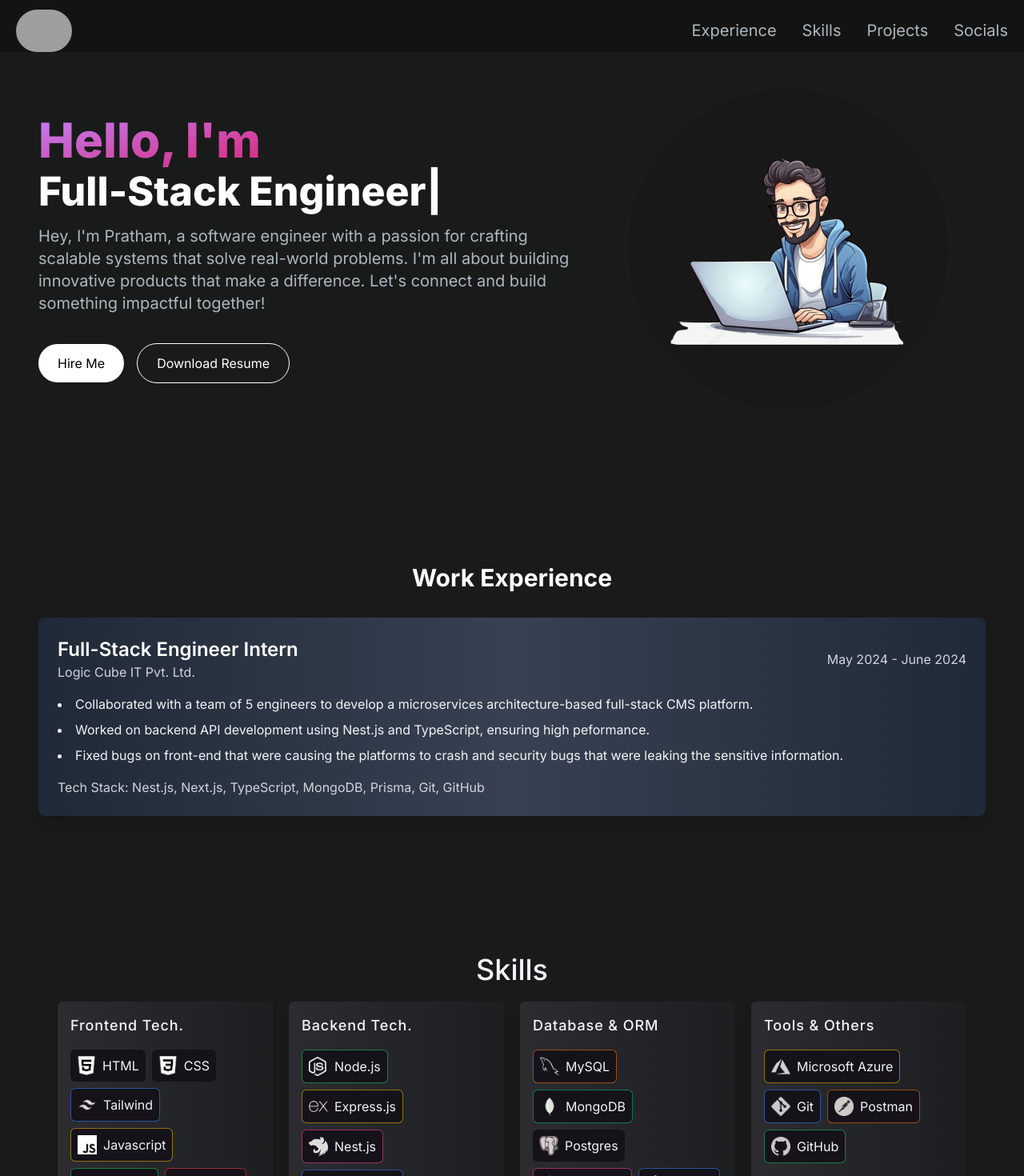
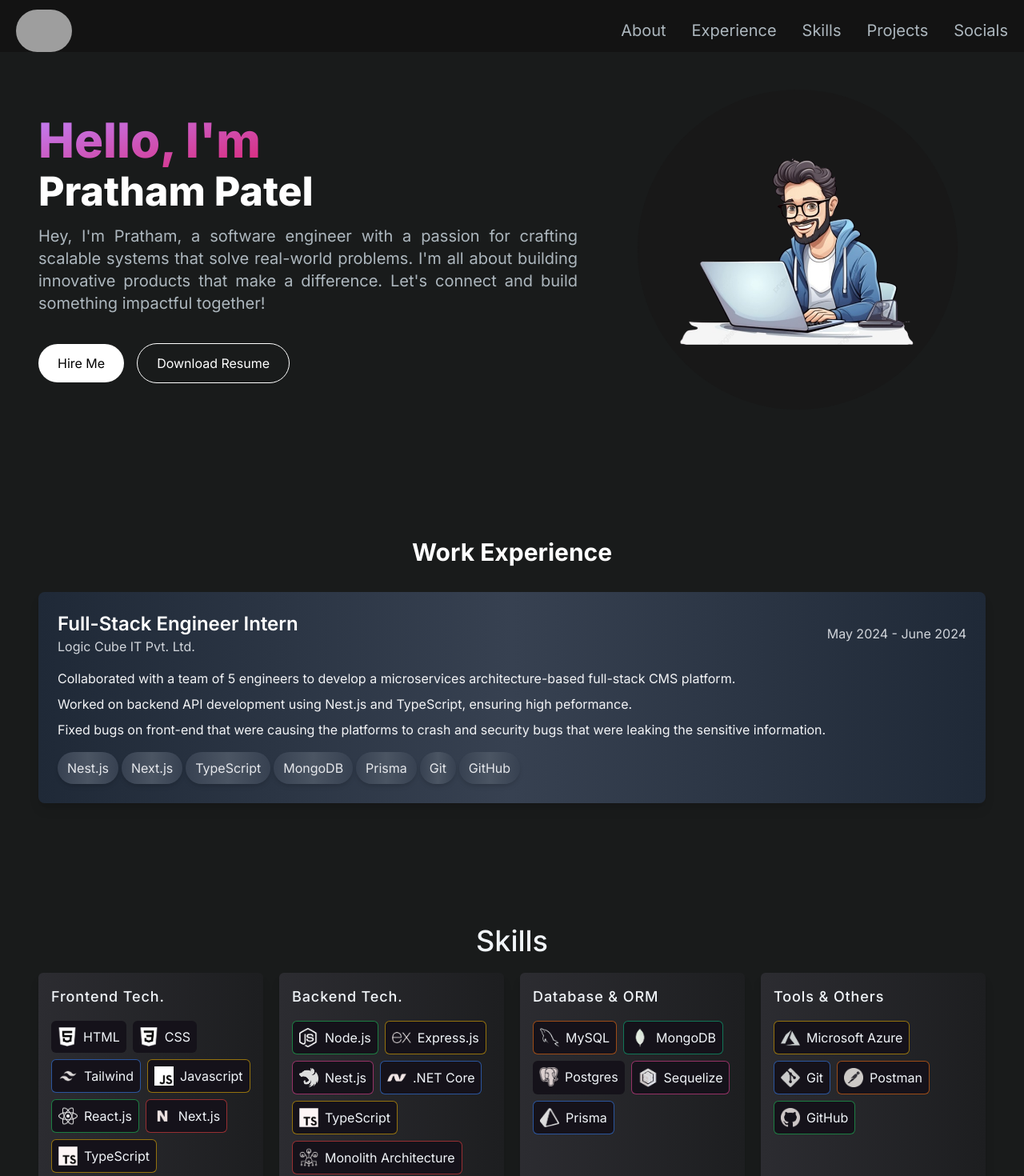
Before and after one commit to PrathamPatel010/Developer-Portfolio-2.0, a Next.js app: page / in a window 1280 px wide. Shown: the top 1470 px of the page at 80% size. Built offline with nearby package versions, Linux system fonts and the light colour scheme; grey boxes are pictures that could not be loaded.

Commit message:
modified layout,removed unnecessary paddings

```diff
--- a/src/app/components/Footer.jsx
+++ b/src/app/components/Footer.jsx
@@ -4,27 +4,51 @@ import Link from "next/link";
 const Footer = () => {
     return (
         <>
-            <section id="socials" className="text-slate-100 pb-5 pt-10 md:pt-20 bg-gradient-to-r from-[#191b1b] via-gray-900 to-black">
+           <section id="socials" className="text-slate-100 py-10 md:py-15 bg-gradient-to-b from-[#141517] via-[#101112] to-[#0b0b0c] border-t border-gray-700">
                 <div className="text-center">
-                    <h1 className="text-3xl font-bold text-center">Let&apos;s Connect on Socials</h1>
+                    <h1 className="text-3xl font-bold mb-6 text-slate-100">
+                        Let&apos;s Connect on Socials
+                    </h1>
                 </div>
-                <div className="mt-5 socials flex flex-row justify-center gap-4 text-4xl">
-                    <Link className={'p-2 hover:bg-purple-800 text-white rounded-md'} href="https://github.com/PrathamPatel010" target={'_blank'} rel={'noopener noreferrer'}>
-                        <BsGithub />
+
+                <div className="mt-5 flex justify-center gap-6 text-4xl">
+                    {/* GitHub Link */}
+                    <Link
+                        href="https://github.com/PrathamPatel010"
+                        target="_blank"
+                        rel="noopener noreferrer"
+                        className="p-3 rounded-full transition-all duration-300 transform hover:scale-110 hover:bg-slate-300 hover:text-gray-800"
+                    >
+                        <BsGithub/>
                     </Link>
-                    <Link className={'p-2 hover:bg-purple-800 text-white rounded-md'} href="https://www.linkedin.com/in/pratham-patel-08865821b" target={'_blank'} rel={'noopener noreferrer'}>
-                        <BsLinkedin />
+
+                    {/* LinkedIn Link */}
+                    <Link
+                        href="https://www.linkedin.com/in/pratham-patel-08865821b"
+                        target="_blank"
+                        rel="noopener noreferrer"
+                        className="p-3 rounded-full transition-all duration-300 transform hover:scale-110 hover:bg-slate-300 hover:text-gray-800"
+                    >
+                        <BsLinkedin/>
                     </Link>
-                    <Link className={'p-2 hover:bg-purple-800 text-white rounded-md'} href="https://twitter.com/Prathamtwts" target={'_blank'} rel={'noopener noreferrer'}>
-                        <BsTwitterX />
+
+                    {/* TwitterX Link */}
+                    <Link
+                        href="https://twitter.com/Prathamtwts"
+                        target="_blank"
+                        rel="noopener noreferrer"
+                        className="p-3 rounded-full transition-all duration-300 transform hover:scale-110 hover:bg-slate-300 hover:text-gray-800"
+                    >
+                        <BsTwitterX/>
                     </Link>
                 </div>
-                <div className="pt-5 text-slate-500 text-center">
-                    <small>©Copyright 2024-Pratham Patel. All rights reserved.</small>
+
+                <div className="pt-6 text-slate-500 text-center text-sm">
+                    <small>© 2024 Pratham Patel. All rights reserved.</small>
                 </div>
             </section>
         </>
-    )
-}
+    );
+};
 
 export default Footer;
--- a/src/app/components/HeroSection.jsx
+++ b/src/app/components/HeroSection.jsx
@@ -1,58 +1,65 @@
 "use client";
-import { TypeAnimation } from 'react-type-animation';
+import { TypeAnimation } from "react-type-animation";
 import Image from "next/image";
-import { about } from '../data';
+import { about } from "../data";
 
 const HeroSection = () => {
-
   return (
-        <section id={'hero'}>
-            <div className={'grid grid-cols-1 lg:grid-cols-12'}>
-                <div className={'col-span-7 place-self-center text-center sm:text-left'}>
-                    <h1 className={'text-white mb-4 text-4xl sm:text-5xl lg:text-6xl font-extrabold'}>
-                        <span className={'text-transparent bg-clip-text bg-gradient-to-br from-purple-400 to-pink-600'}>
-                            Hello, I&apos;m {" "}
+    <section id={"hero"}>
+      <div className="grid grid-cols-1 md:grid-cols-2 sm:gap-x-10 lg:grid-cols-12">
+        <div className="col-span-1 md:order-2 lg:col-span-5 place-self-center mt-4 lg:mt-0">
+          <div className="relative rounded-full bg-[#181818] w-[250px] h-[250px] lg:w-[400px] lg:h-[400px]">
+            <Image
+              className="absolute transform -translate-x-1/2 -translate-y-1/2 top-1/2 left-1/2"
+              src={"/images/hero-img.webp"}
+              width={300}
+              height={300}
+              alt={"hero-img-webp"}
+            />
+          </div>
+        </div>
+        <div className="col-span-1 md:order-1 lg:col-span-7 place-self-center text-center sm:text-left">
+          <h1 className="text-white mb-4 text-4xl sm:text-5xl lg:text-6xl font-extrabold">
+            <span className="text-transparent bg-clip-text bg-gradient-to-br from-purple-400 to-pink-600">
+              Hello, I&apos;m{" "}
             </span>
             <br />
             <TypeAnimation
-                            sequence={[
-                                'Pratham Patel',
-                                1000,
-                                'Backend Engineer',
-                                1000,
-                                'Full-Stack Engineer',
-                                1000,
-                                'Software Engineer',
-                                1000
-                            ]}
+              sequence={["Pratham Patel", 1000, "Full-Stack Engineer", 1000]}
               wrapper="span"
               speed={50}
-                            style={{ fontSize: '50px', display: 'inline-block' }}
+              style={{ fontSize: "50px", display: "inline-block" }}
               repeat={Infinity}
             />
           </h1>
-                    <p className={'text-[#ADB7BE] mb-6 text-base sm:text-lg lg:text-xl'}>
+          <p className="text-[#ADB7BE] mb-6 text-base sm:text-lg lg:text-xl text-justify">
             {about}
           </p>
           <div>
-                        <button onClick={() => (window.location.href = 'mailto:prathampatel0221@gmail.com?subject=Hire%20Me&body=I%20am%20interested%20in%20working%20with%20you!')} className={'px-6 py-3 w-full sm:w-fit rounded-full mr-4 text-black bg-white hover:bg-slate-400'}>
+            <button
+              onClick={() =>
+                (window.location.href =
+                  "mailto:prathampatel0221@gmail.com?subject=Hire%20Me&body=I%20am%20interested%20in%20working%20with%20you!")
+              }
+              className="px-6 py-3 w-full sm:w-fit rounded-full mr-4 text-black bg-white hover:bg-slate-400"
+            >
               Hire Me
             </button>
-                        <a href={'/PrathamPatel_Resume.pdf'} download={'PrathamPatel_Resume'} rel={"noopener noreferrer"} target={'_blank'}>
-                            <button className={'px-6 py-3 w-full sm:w-fit rounded-full text-white border border-white bg-transparent hover:bg-slate-500 mt-3'}>
+            <a
+              href={"/PrathamPatel_Resume.pdf"}
+              download={"PrathamPatel_Resume"}
+              rel="noopener noreferrer"
+              target="_blank"
+            >
+              <button className="px-6 py-3 w-full sm:w-fit rounded-full text-white border border-white bg-transparent hover:bg-slate-500 mt-3">
                 Download Resume
               </button>
             </a>
           </div>
         </div>
-                <div className={'col-span-5 place-self-center mt-4 lg:mt-0'}>
-                    <div className={'relative rounded-full bg-[#181818] w-[250px] h-[250px] lg:w-[400px] lg:h-[400px]'}>
-                        <Image className={'absolute transform -translate-x-1/2 -translate-y-1/2 top-1/2 left-1/2'} src={'/images/hero-img.webp'} width={'300'} height={'300'} alt={'hero-img-webp'} />
-                    </div>
-                </div>
       </div>
     </section>
-    )
-}
+  );
+};
 
 export default HeroSection;
--- a/src/app/components/MenuOverlay.jsx
+++ b/src/app/components/MenuOverlay.jsx
@@ -2,6 +2,7 @@ import React from 'react';
 
 const MenuOverlay = ({ links }) => {
     const handleClick = (href) => {
+        if(href=="/") return;
         const target = document.querySelector(href);
         if (target) {
             target.scrollIntoView({ behavior: 'smooth' });
--- a/src/app/components/Navbar.jsx
+++ b/src/app/components/Navbar.jsx
@@ -8,6 +8,10 @@ import Image from "next/image";
 
 const Navbar = () => {
     const navLinks = [
+        {
+            title: 'About',
+            href: '/'
+        },
         {
             title: 'Experience',
             href: '#experience',
--- a/src/app/components/SkillsSection.jsx
+++ b/src/app/components/SkillsSection.jsx
@@ -3,8 +3,8 @@ import TechCard from './Cards/TechCard';
 
 const SkillsSection = () => {
     return (
-        <section className={'text-slate-100 pt-5'} id={'skills'}>
-            <div className="col-span-2 p-6 md:col-span-2 lg:col-span-3 mt-0 md:mt-24">
+        <section className={'pt-10 text-slate-100 md:mt-20 md:pt-16'} id={'skills'}>
+            <div className="col-span-2 md:col-span-2 lg:col-span-3">
                 <div className="text-4xl text-center font-medium mt-2 mb-5">
                     Skills
                 </div>
--- a/src/app/components/WorkExperience.jsx
+++ b/src/app/components/WorkExperience.jsx
@@ -1,27 +1,51 @@
-import React from 'react';
-import { workExperience } from '../data';
+import React from "react";
+import { workExperience } from "../data";
 
 const WorkExperience = () => {
   return (
-        <section id={'experience'} className="mt-20 pt-14 md:mt-24 md:pt-24">
-            <h2 className="text-3xl font-bold text-center text-white mb-8">Work Experience</h2>
+    <section
+      id={"experience"}
+      className="mt-20 pt-15 md:mt-20 md:pt-20 text-justify"
+    >
+      <h2 className="text-3xl font-bold text-center text-white mb-8">
+        Work Experience
+      </h2>
       {workExperience.map((experience, index) => (
-                <div key={index} className="bg-gradient-to-r from-gray-800 via-gray-700 to-gray-800 rounded-lg p-6 mb-6 shadow-lg">
+        <div
+          key={index}
+          className="bg-gradient-to-r from-gray-800 via-gray-700 to-gray-800 rounded-lg p-6 mb-6 shadow-lg"
+        >
           <div className="flex flex-col md:flex-row justify-between items-start md:items-center">
             <div>
-                            <h3 className="text-2xl font-semibold text-white">{experience.roleName}</h3>
+              <h3 className="text-2xl font-semibold text-white">
+                {experience.roleName}
+              </h3>
               <p className="text-gray-300">{experience.company}</p>
             </div>
             <div className="mt-2 md:mt-0">
               <p className="text-gray-300">{experience.timeline}</p>
             </div>
           </div>
-                    <ul className="list-disc list-inside mt-4 text-gray-100">
+          <ul className="list-image-none list-inside mt-4 text-gray-100">
             {experience.description.map((desc, i) => (
-                            <li key={i} className="mt-2">{desc}</li>
+              <li key={i} className="mt-2">
+                {desc}
+              </li>
             ))}
           </ul>
-                    <p className="text-gray-300 mt-4">Tech Stack: {experience.techStack.join(', ')}</p>
+
+          <div className="pt-4 flex flex-wrap gap-x-1 gap-y-1">
+            {experience.techStack.map((tech, index) => {
+              return (
+                <span
+                  className="bg-gradient-to-r from-gray-700 via-gray-600 to-gray-700 text-gray-200 px-3 py-2 rounded-full shadow-md"
+                  key={index}
+                >
+                  {tech}
+                </span>
+              );
+            })}
+          </div>
         </div>
       ))}
     </section>
```
Lines whose indentation alone changed are shown as unchanged.
